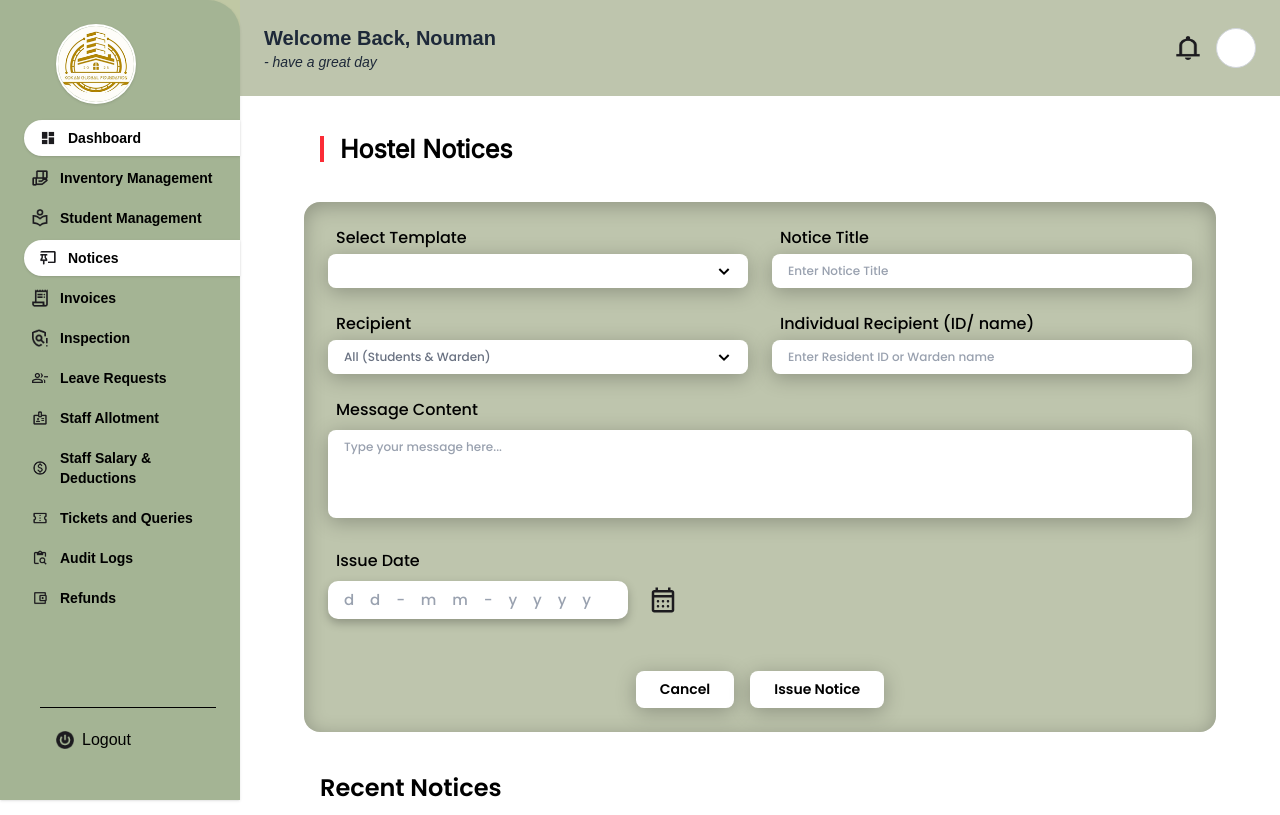
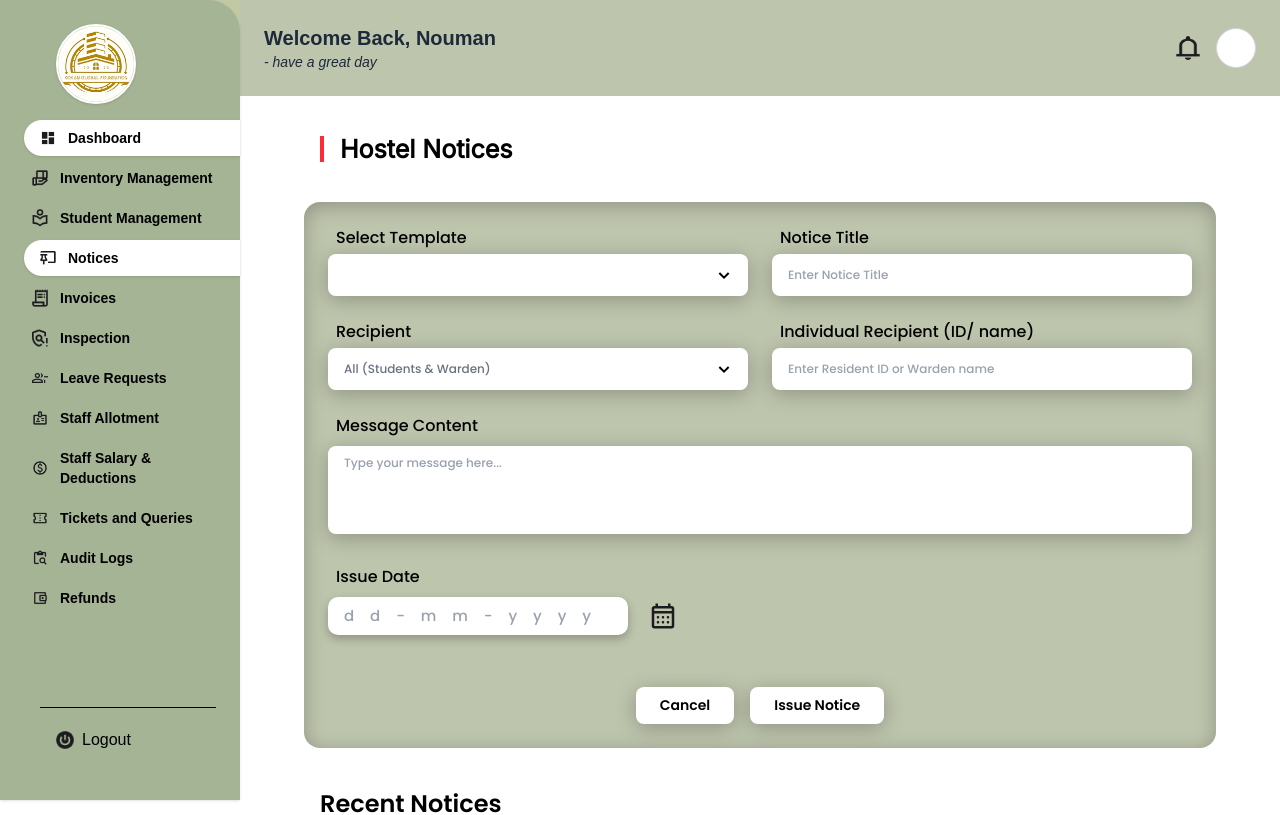
Before and after one commit to dev-nexcore/HM_ADMIN, a Next.js app: page /notices in a window 1280 px wide. Shown: the top 815 px of the page. Built offline with nearby package versions, Linux system fonts and the light colour scheme.

Commit message:
update notices.jsx

```diff
--- a/src/components/notices/notices.jsx
+++ b/src/components/notices/notices.jsx
@@ -83,7 +83,7 @@ const HostelNotices = () => {
             </label>
             <div className="relative shadow-[0px_4px_20px_0px_rgba(0,0,0,0.25)] rounded-lg">
               <select
-                className="w-full appearance-none bg-white text-black px-4 py-2 rounded-lg outline-none border-none text-[12px]"
+                className="w-full appearance-none bg-white text-black px-4 py-3 rounded-lg outline-none border-none text-[12px]"
                 value={form.template}
                 onChange={(e) => setForm({ ...form, template: e.target.value })}
               >
@@ -114,7 +114,7 @@ const HostelNotices = () => {
               placeholder="Enter Notice Title"
               value={form.title}
               onChange={(e) => setForm({ ...form, title: e.target.value })}
-              className="w-full px-4 py-2 rounded-lg bg-white text-black shadow-[0px_4px_20px_0px_rgba(0,0,0,0.25)] outline-none border-none placeholder:font-medium placeholder:text-gray-400 text-[12px]"
+              className="w-full px-4 py-3 rounded-lg bg-white text-black shadow-[0px_4px_20px_0px_rgba(0,0,0,0.25)] outline-none border-none placeholder:font-medium placeholder:text-gray-400 text-[12px]"
             />
           </div>
 
@@ -125,7 +125,7 @@ const HostelNotices = () => {
             </label>
             <div className="relative shadow-[0px_4px_20px_0px_rgba(0,0,0,0.25)] rounded-lg">
               <select
-                className="w-full appearance-none bg-white text-gray-500 px-4 py-2 rounded-lg outline-none border-none text-[12px] font-medium"
+                className="w-full appearance-none bg-white text-gray-500 px-4 py-3 rounded-lg outline-none border-none text-[12px] font-medium"
                 value={form.recipient}
                 onChange={(e) =>
                   setForm({ ...form, recipient: e.target.value })
@@ -161,7 +161,7 @@ const HostelNotices = () => {
               onChange={(e) =>
                 setForm({ ...form, individualRecipient: e.target.value })
               }
-              className="w-full px-4 py-2 rounded-lg bg-white text-black shadow-[0px_4px_20px_0px_rgba(0,0,0,0.25)] outline-none border-none placeholder:font-medium placeholder:text-gray-400 text-[12px]"
+              className="w-full px-4 py-3 rounded-lg bg-white text-black shadow-[0px_4px_20px_0px_rgba(0,0,0,0.25)] outline-none border-none placeholder:font-medium placeholder:text-gray-400 text-[12px]"
             />
           </div>
         </div>
```
